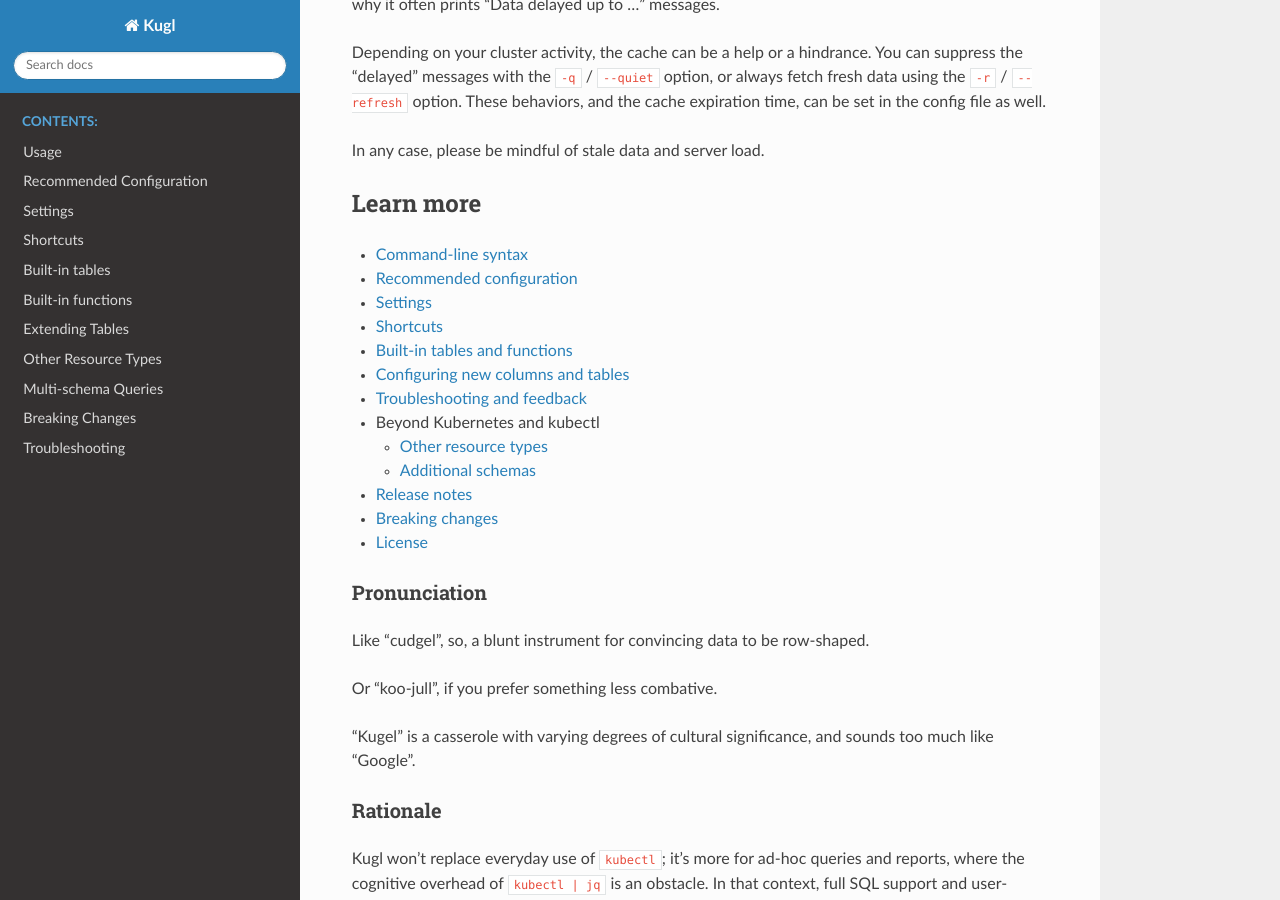
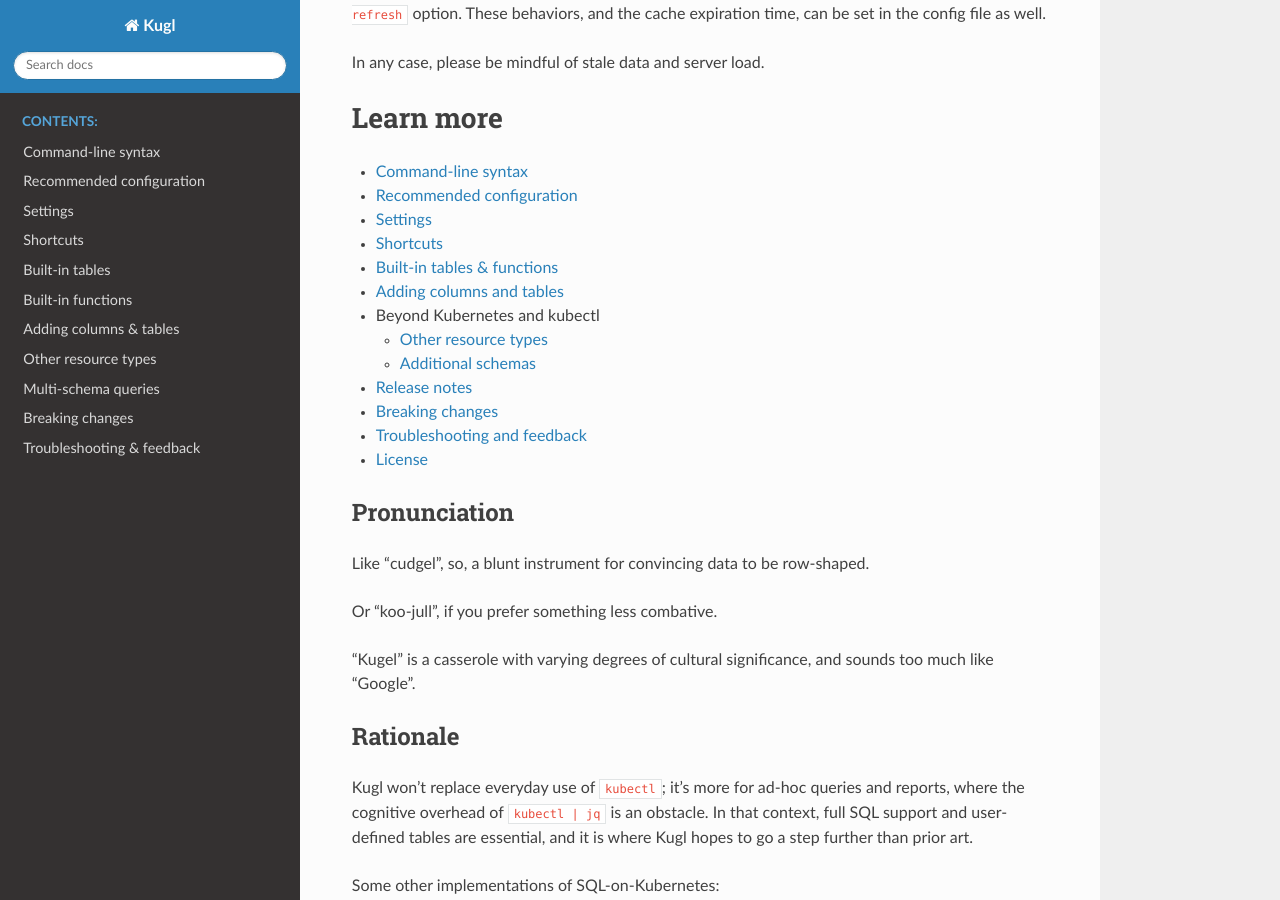
Before and after one commit to jonross/kugl, a Sphinx documentation site: the page built from docs/index.rst, in a window 1280 px wide and 900 px high, scrolled down 2550 px. Built offline with Sphinx 7.4.7 and the Read the Docs theme 3.1.0, drawn with Linux system fonts in a browser that asks for light colours; part of the change alters nothing that is shown; some of the changed text lies outside the part shown.

Commit message:
Reorganize readme + includes

```diff
--- a/README.rst
+++ b/README.rst
@@ -1,6 +1,3 @@
-Kugl
-====
-
 Explore Kubernetes resources using SQLite.
 
 Example
@@ -68,9 +65,6 @@ Installing
 
 Kugl requires Python 3.10 or later, and kubectl.
 
-**This is an alpha release.** Please expect bugs and
-`backward-incompatible changes <docs/breaking.rst>`__
-
 If you don't mind Kugl's dependencies in your Python env:
 
 .. code:: shell
@@ -107,97 +101,9 @@ If neither of those suits you, it's easy to set up from source:
    # or put kugl's bin directory in your PATH
    PATH=${PATH}:$(pwd)/bin
 
-Test it
-~~~~~~~
-
-Find the pods using the most memory:
-
-.. code:: shell
-
-   kugl -a "select namespace, name, to_size(mem_req) from pods order by mem_req desc limit 15"
-
-If this query is helpful, `save it <docs/shortcuts.rst>`__, then
-you can run ``kugl hi-mem``.
-
-Please also see the `recommended
-configuration <docs/recommended.rst>`__.
-
-How it works (important)
-------------------------
-
-Kugl is just a thin wrapper on Kubectl and SQLite. It turns
-``SELECT ... FROM pods`` into ``kubectl get pods -o json``, then maps
-fields from the response to columns in SQLite. If you ``JOIN`` to other
-resource tables like ``nodes`` it calls ``kubectl get`` for those too.
-If you need more columns or tables than are built in as of this release,
-there's a config file for that.
-
-Because Kugl always fetches all resources from a namespace (or
-everything, if ``-A/--all-namespaces`` is used), it tries to ease Kubernetes API
-Server load by **caching responses for two minutes**. This is why it
-often prints "Data delayed up to ..." messages.
-
-Depending on your cluster activity, the cache can be a help or a
-hindrance. You can suppress the "delayed" messages with the ``-q`` /
-``--quiet`` option, or always fetch fresh data using the ``-r`` /
-``--refresh`` option. These behaviors, and the cache expiration time, can
-be set in the config file as well.
-
-In any case, please be mindful of stale data and server load.
-
-.. BEGIN_LEARN_MORE
+.. END_INCLUDE
 
 Learn more
-----------
+~~~~~~~~~~
 
-- `Command-line syntax <docs/syntax.rst>`__
-- `Recommended configuration <docs/recommended.rst>`__
-- `Settings <docs/settings.rst>`__
-- `Shortcuts <docs/shortcuts.rst>`__
-- `Built-in tables and functions <docs/builtins.rst>`__
-- `Configuring new columns and tables <docs/extending.rst>`__
-- `Troubleshooting and feedback <docs/trouble.rst>`__
-- Beyond Kubernetes and kubectl
-
-  - `Other resource types <docs/resources.rst>`__
-  - `Additional schemas <docs/multi.rst>`__
-
-- `Release notes <./CHANGELOG.md>`__
-- `Breaking changes <docs/breaking.rst>`__
-- `License <./LICENSE>`__
-
-.. END_LEARN_MORE
-
-Pronunciation
-~~~~~~~~~~~~~
-
-Like "cudgel", so, a blunt instrument for convincing data to be
-row-shaped.
-
-Or "koo-jull", if you prefer something less combative.
-
-"Kugel" is a casserole with varying degrees of cultural significance,
-and sounds too much like "Google".
-
-Rationale
-~~~~~~~~~
-
-Kugl won't replace everyday use of ``kubectl``; it's more for ad-hoc
-queries and reports, where the cognitive overhead of ``kubectl | jq`` is
-an obstacle. In that context, full SQL support and user-defined tables
-are essential, and it is where Kugl hopes to go a step further than
-prior art.
-
-Some other implementations of SQL-on-Kubernetes:
-
-- `ksql <https://github.com/brendandburns/ksql>`__ is built on Node.js
-  and AlaSQL; last commit November 2016.
-- `kubeql <https://github.com/saracen/kubeql>`__ is a SQL-like query
-  language for Kubernetes; last commit October 2017.
-- `kube-query <https://github.com/aquasecurity/kube-query>`__ is an
-  `osquery <https://osquery.io/>`__ extension; last commit July 2020.
-
-Contributors
-------------
-
-- `Elliot Miller <https://github.com/bitoffdev>`__
+For more (and important) information please see https://kugl.readthedocs.io/
--- a/docs/index.rst
+++ b/docs/index.rst
@@ -1,5 +1,43 @@
 .. include:: ../README.rst
-   :end-before: BEGIN_LEARN_MORE
+   :end-before: END_INCLUDE
+
+Test it
+~~~~~~~
+
+Find the pods using the most memory:
+
+.. code:: shell
+
+   kugl -a "select namespace, name, to_size(mem_req) from pods order by mem_req desc limit 15"
+
+If this query is helpful, `save it <docs/shortcuts.rst>`__, then
+you can run ``kugl hi-mem``.
+
+Please also see the `recommended
+configuration <docs/recommended.rst>`__.
+
+How it works (important)
+------------------------
+
+Kugl is just a thin wrapper on Kubectl and SQLite. It turns
+``SELECT ... FROM pods`` into ``kubectl get pods -o json``, then maps
+fields from the response to columns in SQLite. If you ``JOIN`` to other
+resource tables like ``nodes`` it calls ``kubectl get`` for those too.
+If you need more columns or tables than are built in as of this release,
+there's a config file for that.
+
+Because Kugl always fetches all resources from a namespace (or
+everything, if ``-A/--all-namespaces`` is used), it tries to ease Kubernetes API
+Server load by **caching responses for two minutes**. This is why it
+often prints "Data delayed up to ..." messages.
+
+Depending on your cluster activity, the cache can be a help or a
+hindrance. You can suppress the "delayed" messages with the ``-q`` /
+``--quiet`` option, or always fetch fresh data using the ``-r`` /
+``--refresh`` option. These behaviors, and the cache expiration time, can
+be set in the config file as well.
+
+In any case, please be mindful of stale data and server load.
 
 Learn more
 ----------
@@ -8,9 +46,8 @@ Learn more
 - :doc:`Recommended configuration <recommended>`
 - :doc:`Settings <settings>`
 - :doc:`Shortcuts <shortcuts>`
-- :doc:`Built-in tables and functions <builtins>`
-- :doc:`Configuring new columns and tables <extending>`
-- :doc:`Troubleshooting and feedback <trouble>`
+- :doc:`Built-in tables & functions <builtins>`
+- :doc:`Adding columns and tables <extending>`
 - Beyond Kubernetes and kubectl
 
   - :doc:`Other resource types <resources>`
@@ -18,23 +55,56 @@ Learn more
 
 - `Release notes <https://github.com/jonross/kugl/blob/main/CHANGELOG.md>`__
 - :doc:`Breaking changes <breaking>`
+- :doc:`Troubleshooting and feedback <trouble>`
 - `License <https://github.com/jonross/kugl/blob/main/LICENSE>`__
 
-.. include:: ../README.rst
-   :start-after: END_LEARN_MORE
+
+Pronunciation
+~~~~~~~~~~~~~
+
+Like "cudgel", so, a blunt instrument for convincing data to be
+row-shaped.
+
+Or "koo-jull", if you prefer something less combative.
+
+"Kugel" is a casserole with varying degrees of cultural significance,
+and sounds too much like "Google".
+
+Rationale
+~~~~~~~~~
+
+Kugl won't replace everyday use of ``kubectl``; it's more for ad-hoc
+queries and reports, where the cognitive overhead of ``kubectl | jq`` is
+an obstacle. In that context, full SQL support and user-defined tables
+are essential, and it is where Kugl hopes to go a step further than
+prior art.
+
+Some other implementations of SQL-on-Kubernetes:
+
+- `ksql <https://github.com/brendandburns/ksql>`__ is built on Node.js
+  and AlaSQL; last commit November 2016.
+- `kubeql <https://github.com/saracen/kubeql>`__ is a SQL-like query
+  language for Kubernetes; last commit October 2017.
+- `kube-query <https://github.com/aquasecurity/kube-query>`__ is an
+  `osquery <https://osquery.io/>`__ extension; last commit July 2020.
+
+Contributors
+------------
+
+- `Elliot Miller <https://github.com/bitoffdev>`__
 
 .. toctree::
    :hidden:
    :maxdepth: 1
    :caption: Contents:
 
-   Usage <syntax>
-   Recommended Configuration <recommended>
+   Command-line syntax <syntax>
+   Recommended configuration <recommended>
    Settings <settings>
    Shortcuts <shortcuts>
-   Built-in Tables <builtins>
-   Extending Tables <extending>
-   Other Resource Types <resources>
-   Multi-schema Queries <multi>
-   Breaking Changes <breaking>
-   Troubleshooting <trouble>
+   Built-in tables & functions <builtins>
+   Adding columns & tables <extending>
+   Other resource types <resources>
+   Multi-schema queries <multi>
+   Breaking changes <breaking>
+   Troubleshooting & feedback <trouble>
```
